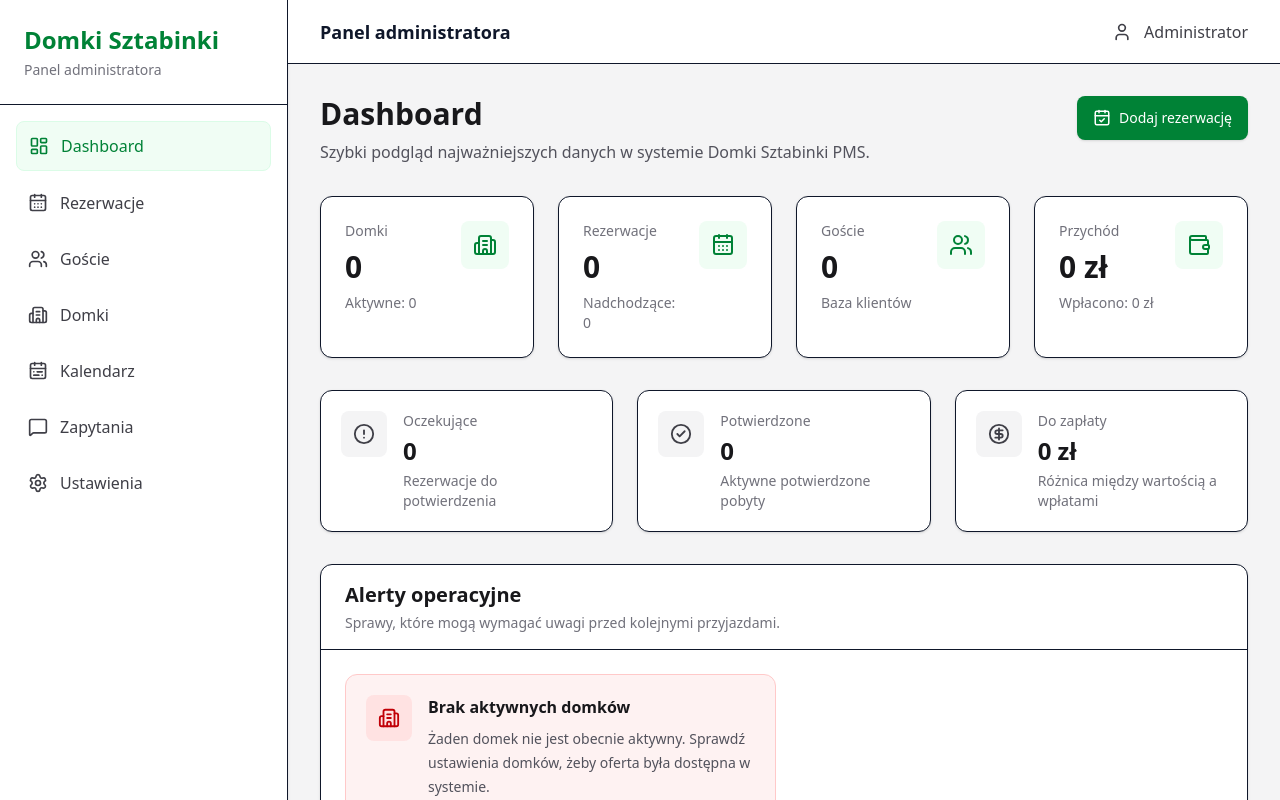
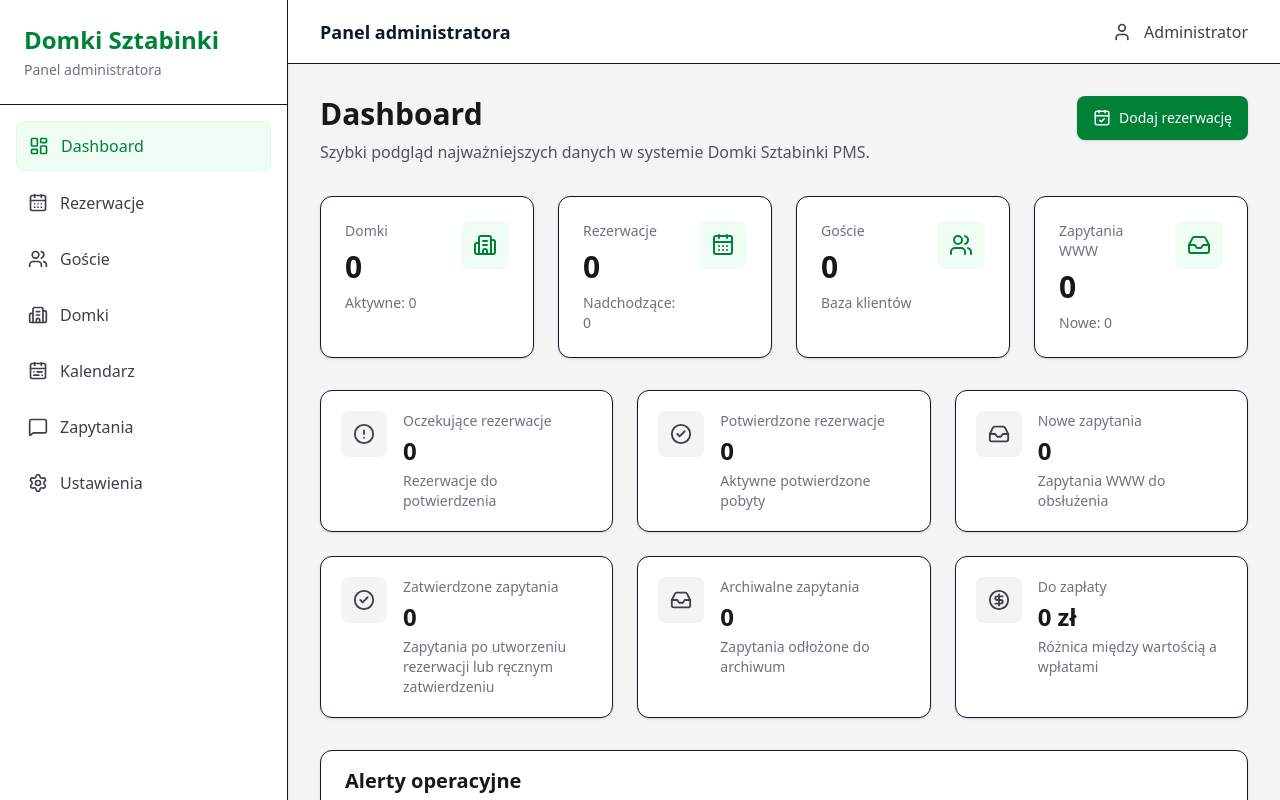
Before and after one commit to radekzda/domki-sztabinki, a Next.js app in the folder apps/web/: page /admin in a window 1280 px wide. Shown: the top 800 px of the page. Built offline with nearby package versions, Linux system fonts and the light colour scheme; no server answers; the database is empty.

Commit message:
M5.17.1 dodaj liczniki zapytan na dashboardzie

```diff
--- a/apps/web/src/app/admin/page.tsx
+++ b/apps/web/src/app/admin/page.tsx
@@ -10,6 +10,7 @@ import {
   CalendarDays,
   CheckCircle2,
   CircleDollarSign,
+  Inbox,
   Users,
   Wallet,
 } from "lucide-react";
@@ -125,6 +126,10 @@ export default async function AdminPage() {
     confirmedReservationsCount,
     upcomingReservationsCount,
     guestsCount,
+    inquiriesCount,
+    newInquiriesCount,
+    approvedInquiriesCount,
+    archivedInquiriesCount,
     revenueSummary,
     upcomingReservations,
     nextSevenDaysReservations,
@@ -157,6 +162,24 @@ export default async function AdminPage() {
       },
     }),
     prisma.guest.count(),
+    prisma.inquiry.count(),
+    prisma.inquiry.count({
+      where: {
+        status: "NEW",
+      },
+    }),
+    prisma.inquiry.count({
+      where: {
+        status: {
+          in: ["APPROVED", "CONTACTED"],
+        },
+      },
+    }),
+    prisma.inquiry.count({
+      where: {
+        status: "ARCHIVED",
+      },
+    }),
     prisma.reservation.aggregate({
       _sum: {
         totalPrice: true,
@@ -246,28 +269,49 @@ export default async function AdminPage() {
       href: "/admin/goscie",
     },
     {
-      title: "Przychód",
-      value: formatCurrency(totalRevenue),
-      description: `Wpłacono: ${formatCurrency(paidRevenue)}`,
-      icon: Wallet,
-      href: "/admin/rezerwacje",
+      title: "Zapytania WWW",
+      value: inquiriesCount,
+      description: `Nowe: ${newInquiriesCount}`,
+      icon: Inbox,
+      href: "/admin/zapytania",
     },
   ];
 
   const statusCards = [
     {
-      title: "Oczekujące",
+      title: "Oczekujące rezerwacje",
       value: pendingReservationsCount,
       description: "Rezerwacje do potwierdzenia",
       icon: AlertCircle,
       href: "/admin/rezerwacje?status=PENDING",
     },
     {
-      title: "Potwierdzone",
+      title: "Potwierdzone rezerwacje",
       value: confirmedReservationsCount,
       description: "Aktywne potwierdzone pobyty",
       icon: CheckCircle2,
       href: "/admin/rezerwacje?status=CONFIRMED",
+    },
+    {
+      title: "Nowe zapytania",
+      value: newInquiriesCount,
+      description: "Zapytania WWW do obsłużenia",
+      icon: Inbox,
+      href: "/admin/zapytania?status=NEW",
+    },
+    {
+      title: "Zatwierdzone zapytania",
+      value: approvedInquiriesCount,
+      description: "Zapytania po utworzeniu rezerwacji lub ręcznym zatwierdzeniu",
+      icon: CheckCircle2,
+      href: "/admin/zapytania?status=APPROVED",
+    },
+    {
+      title: "Archiwalne zapytania",
+      value: archivedInquiriesCount,
+      description: "Zapytania odłożone do archiwum",
+      icon: Inbox,
+      href: "/admin/zapytania?status=ARCHIVED",
     },
     {
       title: "Do zapłaty",
@@ -286,6 +330,12 @@ export default async function AdminPage() {
       icon: CalendarCheck,
     },
     {
+      title: "Sprawdź zapytania",
+      description: "Obsłuż nowe zapytania ze strony WWW.",
+      href: "/admin/zapytania",
+      icon: Inbox,
+    },
+    {
       title: "Dodaj domek",
       description: "Dodaj nowy domek do oferty.",
       href: "/admin/domki/nowy",
@@ -300,6 +350,17 @@ export default async function AdminPage() {
   ];
 
   const operationalAlerts = [
+    ...(newInquiriesCount > 0
+      ? [
+          {
+            type: "warning",
+            title: "Nowe zapytania WWW do obsłużenia",
+            description: `Masz ${newInquiriesCount} nowych zapytań ze strony publicznej. Warto je sprawdzić, odpisać gościom albo utworzyć rezerwacje.`,
+            href: "/admin/zapytania?status=NEW",
+            icon: Inbox,
+          },
+        ]
+      : []),
     ...(pendingReservationsCount > 0
       ? [
           {
```
